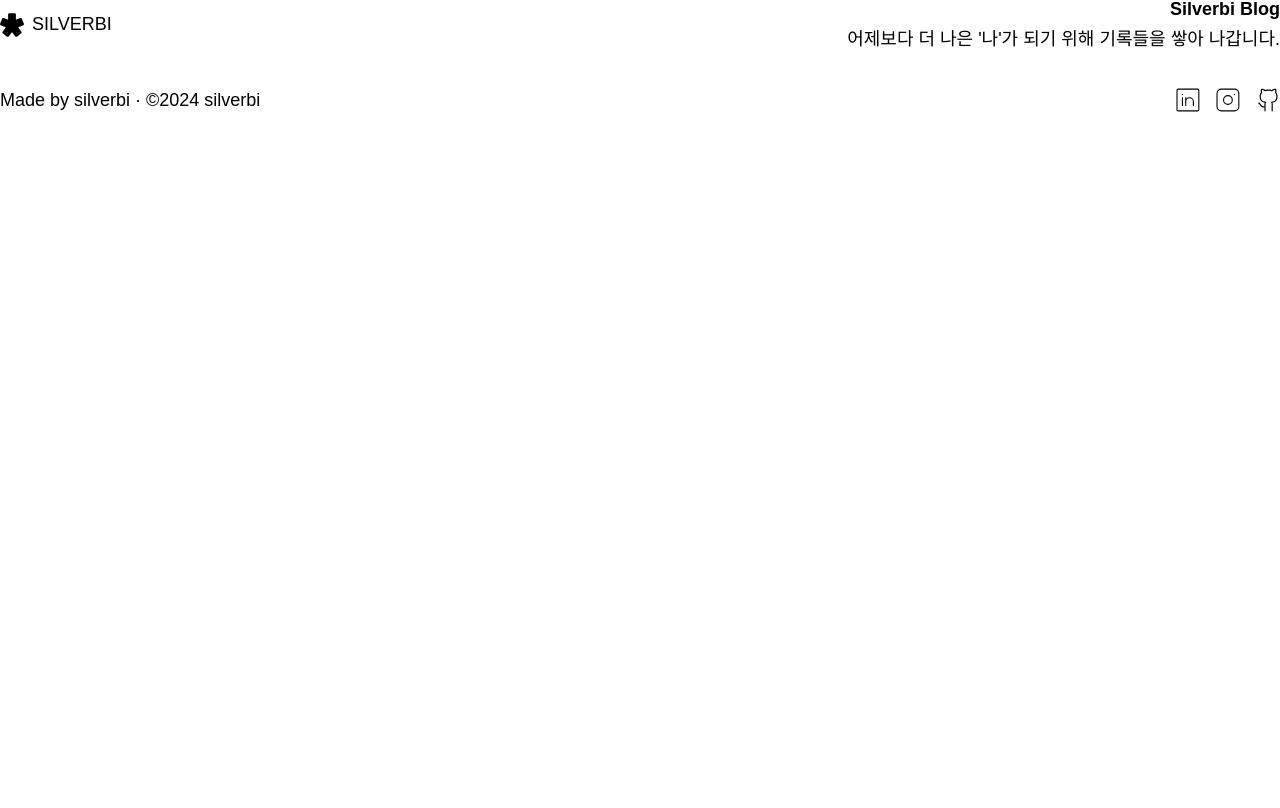
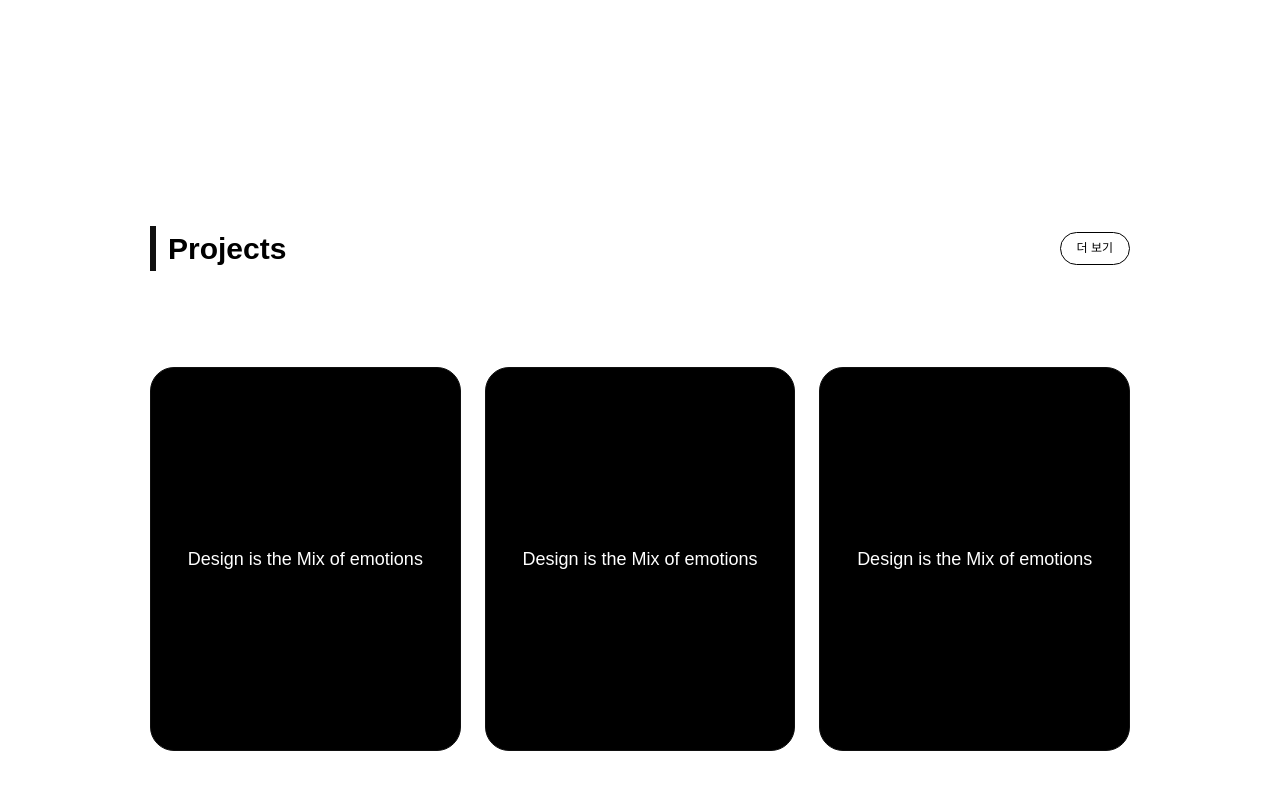
Before and after one commit to silverbi/silverbi-blog, a Next.js app: page / in a window 1280 px wide. Shown: the part 3232-4040 px from the top of the page. Before the commit the page ends 3387 px from the top, so only its background shows below. Built offline with nearby package versions, Linux system fonts and the light colour scheme.

Commit message:
feat: add ProjectCard component

```diff
--- a/app/(routes)/home/page.tsx
+++ b/app/(routes)/home/page.tsx
@@ -7,8 +7,9 @@ import Text from "@components/atoms/Text";
 import { Typography } from "@components/atoms/Text/types";
 import { Container } from "@components/atoms/Container";
 import IntroduceSection from "@components/templates/IntroduceSection";
-import PostListSection from "@components/templates/PostListSection";
+import PostListPreviewSection from "app/components/templates/PostListPreviewSection";
 import { useRouter } from "next/navigation";
+import ProjectListPreviewSection from "app/components/templates/ProjectListPreviewSection";
 
 const Home: React.FC = () => {
   const router = useRouter();
@@ -28,7 +29,8 @@ const Home: React.FC = () => {
         </div>
 
         <IntroduceSection />
-        <PostListSection title={"Tech"} handleClickMore={handleClickMore} />
+        <PostListPreviewSection title={"Tech"} handleClickMore={handleClickMore} />
+        <ProjectListPreviewSection title={"Projects"} handleClickMore={handleClickMore} />
       </Container>
     </RootLayout>
   );
--- /dev/null
+++ b/app/components/molecules/ProjectCard/index.tsx
@@ -0,0 +1,64 @@
+import React, { useState } from "react";
+import { ProductTypes } from "types/productTypes";
+import ReactCardFlip from "react-card-flip";
+import Text from "@components/atoms/Text";
+import { Colors, Typography } from "@components/atoms/Text/types";
+import Tag from "@components/atoms/Tag";
+
+export interface ProjectCardProps {
+  product: ProductTypes;
+}
+
+export const ProjectCard: React.FC<ProjectCardProps> = ({ product }) => {
+  const { role, label, tags, title, start_date, end_date, summary, thumbnail } = product;
+  const [isFlipped, setIsFlipped] = useState<boolean>(false);
+
+  const handleClickCard = () => {
+    setIsFlipped(!isFlipped);
+  };
+
+  return (
+    <div className={"h-96 w-1/3 cursor-pointer"}>
+      <ReactCardFlip isFlipped={isFlipped}>
+        <button
+          onClick={handleClickCard}
+          className={"h-96 w-full rounded-[24px] border border-border-1 bg-background-inverse-1 p-8"}
+        >
+          <Text color={Colors.CONTENT_INVERSE_1}>{title}</Text>
+        </button>
+
+        <button
+          onClick={handleClickCard}
+          className={"flex h-96 w-full flex-col rounded-[24px] border border-border-1 bg-background-1"}
+        >
+          <div className={"flex w-full items-center gap-3 px-4 py-3"}>
+            <div className={" h-8 w-8 rounded-full bg-content-disabled"} />
+            <Text bold type={Typography.BODY_2}>
+              {label}
+            </Text>
+          </div>
+          <div className={"h-40 w-full bg-content-disabled"} />
+          <div className={"flex flex-col items-start gap-2 px-4 py-6"}>
+            <div className={"flex gap-1"}>
+              {tags.map((tag, index) => (
+                <Tag size={"XS"} key={index}>
+                  {tag}
+                </Tag>
+              ))}
+            </div>
+            <Text bold>{title}</Text>
+            <div className={"flex gap-2"}>
+              <Text type={Typography.CAPTION_1}>
+                {start_date} - {end_date}
+              </Text>
+              <Text type={Typography.CAPTION_1}>|</Text>
+              <Text type={Typography.CAPTION_1}>{role}</Text>
+            </div>
+          </div>
+        </button>
+      </ReactCardFlip>
+    </div>
+  );
+};
+
+export default ProjectCard;
--- /dev/null
+++ b/app/components/organisms/ProjectList/index.tsx
@@ -0,0 +1,19 @@
+import React from "react";
+import { ProductTypes } from "types/productTypes";
+import ProjectCard from "app/components/molecules/ProjectCard";
+
+export interface ProjectListProps {
+  products: ProductTypes[];
+}
+
+export const ProjectList: React.FC<ProjectListProps> = ({ products }) => {
+  return (
+    <div className={"flex w-full flex-row gap-6"}>
+      {products.map((product, index) => (
+        <ProjectCard key={index} product={product} />
+      ))}
+    </div>
+  );
+};
+
+export default ProjectList;
--- a/app/components/templates/PostListSection/index.tsx
+++ b/app/components/templates/PostListPreviewSection/index.tsx
@@ -36,12 +36,12 @@ const tempPostItem = [
   },
 ];
 
-export interface PostListSectionProps {
+export interface PostListPreviewSectionProps {
   title: string;
   handleClickMore: () => void;
 }
 
-export const PostListSection: React.FC<PostListSectionProps> = ({ title, handleClickMore }) => {
+export const PostListPreviewSection: React.FC<PostListPreviewSectionProps> = ({ title, handleClickMore }) => {
   return (
     <div className={"flex w-full flex-col gap-24 py-20"}>
       <div className={"flex flex-row items-center justify-between"}>
@@ -59,4 +59,4 @@ export const PostListSection: React.FC<PostListSectionProps> = ({ title, handleC
   );
 };
 
-export default PostListSection;
+export default PostListPreviewSection;
--- /dev/null
+++ b/app/components/templates/ProjectListPreviewSection/index.tsx
@@ -0,0 +1,65 @@
+import React from "react";
+import Title from "@components/atoms/Title";
+import Chip from "@components/atoms/Chip";
+import ProjectList from "app/components/organisms/ProjectList";
+
+const tempProjectsItem = [
+  {
+    title: "Design is the Mix of emotions",
+    start_date: "2024.02.01",
+    end_date: "present",
+    label: "Side Project",
+    summary:
+      "Did you come here for something in particular or just general g in particular or just general Riker-bashing? And blowing into Riker-bashing? And blowing into Did you come here for something in particular or just general Riker-bashing? And blowing into g in particular or just general Riker-bashing? And blowing into",
+    tags: ["CSS", "React", "CRA", "tailwind"],
+    thumbnail: "",
+    role: "Frontend Engineer",
+  },
+  {
+    title: "Design is the Mix of emotions",
+    start_date: "2024.02.01",
+    end_date: "2024.04.24",
+    label: "Side Project",
+    summary:
+      "Did you come here for something in particular or just general g in particular or just general Riker-bashing? And blowing into Riker-bashing? And blowing into Did you come here for something in particular or just general Riker-bashing? And blowing into g in particular or just general Riker-bashing? And blowing into",
+    tags: ["CSS", "React", "CRA", "tailwind"],
+    thumbnail: "",
+    role: "Frontend Engineer",
+  },
+  {
+    title: "Design is the Mix of emotions",
+    start_date: "2024.02.01",
+    end_date: "present",
+    label: "Side Project",
+    summary:
+      "Did you come here for something in particular or just general g in particular or just general Riker-bashing? And blowing into Riker-bashing? And blowing into Did you come here for something in particular or just general Riker-bashing? And blowing into g in particular or just general Riker-bashing? And blowing into",
+    tags: ["CSS", "React", "CRA", "tailwind"],
+    thumbnail: "",
+    role: "Frontend Engineer",
+  },
+];
+
+export interface ProjectListPreviewSectionProps {
+  title: string;
+  handleClickMore: () => void;
+}
+
+export const ProjectListPreviewSection: React.FC<ProjectListPreviewSectionProps> = ({ title, handleClickMore }) => {
+  return (
+    <div className={"flex w-full flex-col gap-24 py-20"}>
+      <div className={"flex flex-row items-center justify-between"}>
+        <Title>{title}</Title>
+
+        <button className={"cursor-pointer"} onClick={handleClickMore}>
+          <Chip type={"SECONDARY"} size={"SM"} className={"cursor-pointer"}>
+            더 보기
+          </Chip>
+        </button>
+      </div>
+
+      <ProjectList products={tempProjectsItem} />
+    </div>
+  );
+};
+
+export default ProjectListPreviewSection;
--- /dev/null
+++ b/types/productTypes.ts
@@ -0,0 +1,10 @@
+export interface ProductTypes {
+  title: string;
+  label: string;
+  start_date: string;
+  end_date: string;
+  role: string;
+  summary: string;
+  tags: Array<string>;
+  thumbnail: string;
+}
```
